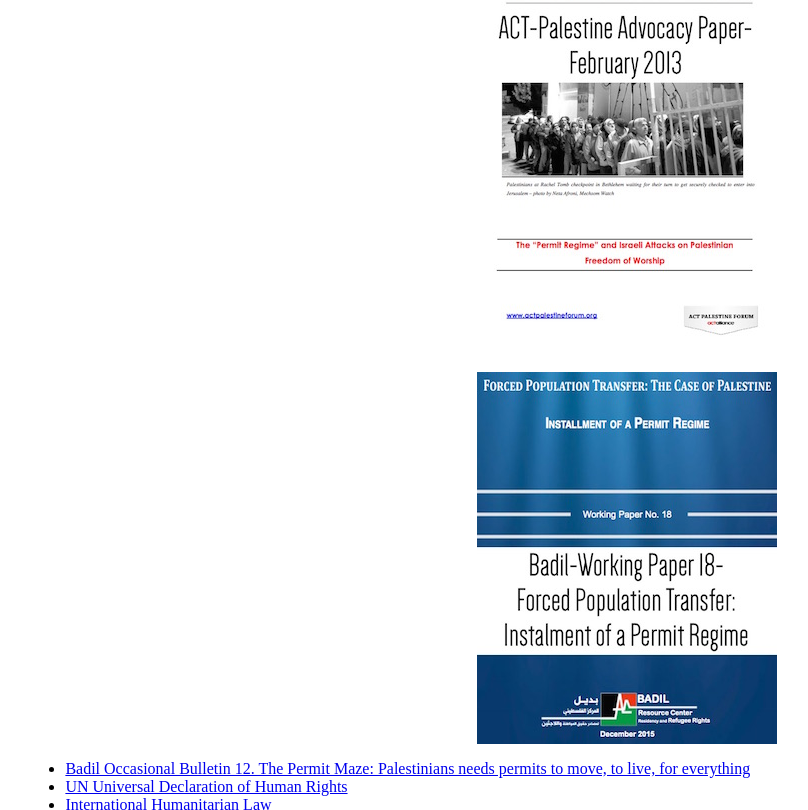
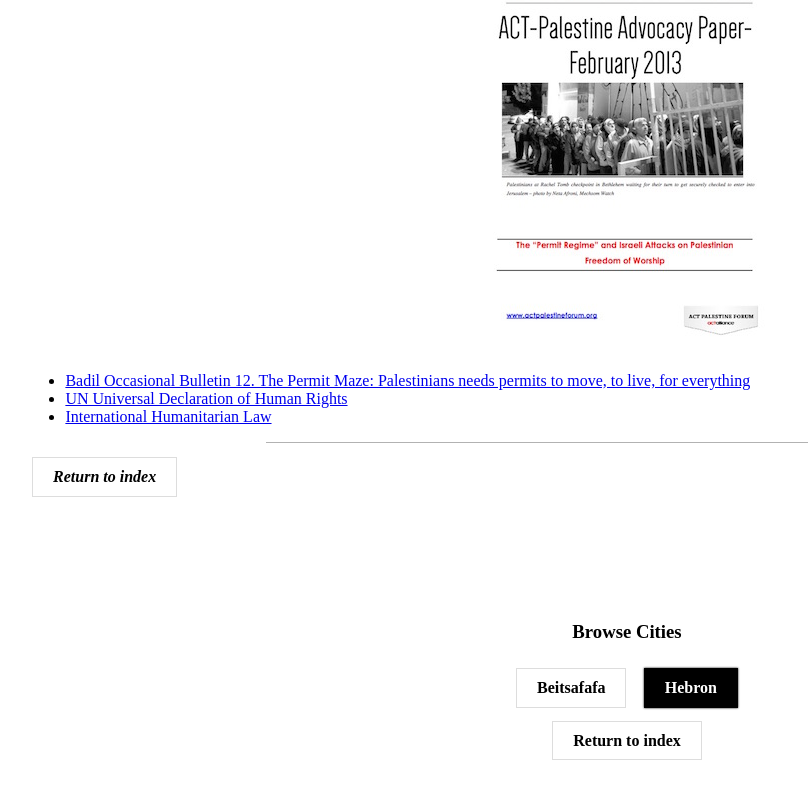
Before and after one commit to thepeopleofpalestine/thepeopleofpalestine.github.io, a Jekyll site: the page built from _cities/hebron.md, in a window 1280 px wide. Shown: the part 4704-5514 px from the top of the page, without its empty margins (13-821 px from the left). Built offline with Jekyll 4.4.1, drawn with Linux system fonts in a browser that asks for light colours; some web fonts are replaced; grey boxes are pictures that could not be loaded.

Commit message:
Update hebron.md

```diff
--- a/_cities/hebron.md
+++ b/_cities/hebron.md
@@ -103,12 +103,6 @@
     <a href="http://actpalestineforum.org/files/The-%E2%80%9CPermit-Regime%E2%80%9D-and-Israeli-Attacks-on-Palestinian-Freedom-of-Worship.pdf"><img src="/assets/cities/hebron/resourcesactpalestineforumadvocacypaper.jpg"></a>
 </div>
 
-[![](/assets/cities/hebron/resourcesbadilworkingpaper18.jpg)](http://badil.org/en/publication/research/working-papers.html?download=1194:working-paper-18)
-
 * [Badil Occasional Bulletin 12. The Permit Maze: Palestinians needs permits to move, to live, for everything](http://www.badil.org/phocadownloadpap/Badil_docs/bulletins-and-briefs/Bulletin-12.pdf)
 * [UN Universal Declaration of Human Rights](http://www.un.org/en/universal-declaration-human-rights/)
 * [International Humanitarian Law](https://www.icrc.org/customary-ihl/eng/docs/v1_rul)
-
-[![](/assets/cities/hebron/resourcesunmovementandaccess.jpg)](https://www.ochaopt.org/documents/ocha_opt_movement_access_2010_06_16_english.pdf)
-[![](/assets/cities/hebron/resourcesunfactsheetseptember2011.jpg)](https://www.ochaopt.org/documents/ocha_opt_movementandaccess_factsheet_september_2011.pdf)
-[![](/assets/cities/hebron/resourcesactpalestineforumadvocacypaper.jpg)](http://actpalestineforum.org/files/The-%E2%80%9CPermit-Regime%E2%80%9D-and-Israeli-Attacks-on-Palestinian-Freedom-of-Worship.pdf)
```
